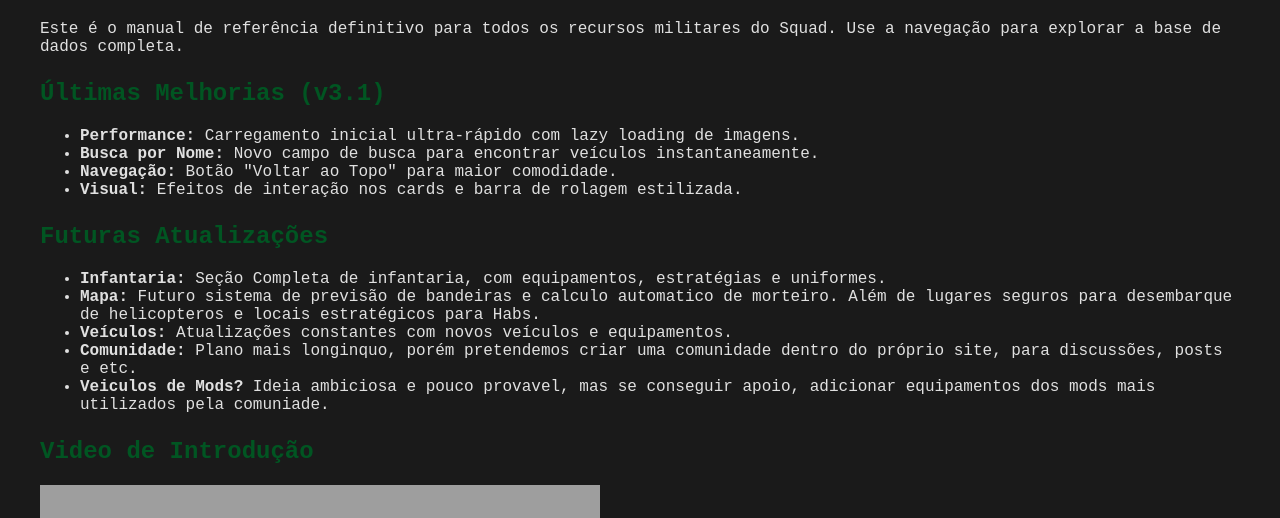
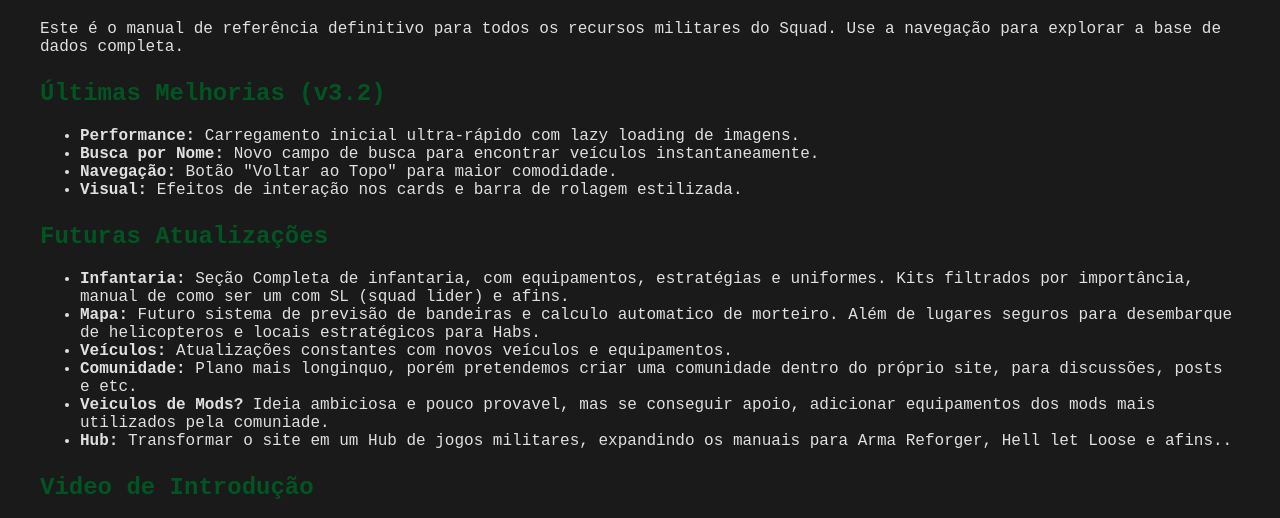
Before and after one commit to Reservieren/Squad, a plain HTML site: page index.html in a window 1280 px wide. Shown: the part 216-734 px from the top of the page. Drawn offline with Linux system fonts and the light colour scheme; grey boxes are pictures that could not be loaded.

Commit message:
Atualizado o título da seção de melhorias para v3.2 e expandido a descrição das futuras atualizações, incluindo novos recursos planejados para o site.

```diff
--- a/index.html
+++ b/index.html
@@ -28,7 +28,7 @@
         <section id="home">
             <h2>Bem-vindo ao Manual Absoluto do Squad</h2>
             <p>Este é o manual de referência definitivo para todos os recursos militares do Squad. Use a navegação para explorar a base de dados completa.</p>
-            <h3>Últimas Melhorias (v3.1)</h3>
+            <h3>Últimas Melhorias (v3.2)</h3>
             <ul>
                 <li><b>Performance:</b> Carregamento inicial ultra-rápido com lazy loading de imagens.</li>
                 <li><b>Busca por Nome:</b> Novo campo de busca para encontrar veículos instantaneamente.</li>
@@ -36,11 +36,12 @@
                 <li><b>Visual:</b> Efeitos de interação nos cards e barra de rolagem estilizada.</li>
             </ul>
             <h3>Futuras Atualizações</h3>
-        <ul>  <li><b>Infantaria:</b> Seção Completa de infantaria, com equipamentos, estratégias e uniformes.</li>
+        <ul>  <li><b>Infantaria:</b> Seção Completa de infantaria, com equipamentos, estratégias e uniformes. Kits filtrados por importância, manual de como ser um com SL (squad lider) e afins.</li>
             <li><b>Mapa:</b> Futuro sistema de previsão de bandeiras e calculo automatico de morteiro. Além de lugares seguros para desembarque de helicopteros e locais estratégicos para Habs.</li>
             <li><b>Veículos:</b> Atualizações constantes com novos veículos e equipamentos.</li>
             <li><b>Comunidade:</b> Plano mais longinquo, porém pretendemos criar uma comunidade dentro do próprio site, para discussões, posts e etc.</li>
             <li><b>Veiculos de Mods?</b> Ideia ambiciosa e pouco provavel, mas se conseguir apoio, adicionar equipamentos dos mods mais utilizados pela comuniade.</li>
+            <li><b>Hub:</b> Transformar o site em um Hub de jogos militares, expandindo os manuais para Arma Reforger, Hell let Loose e afins..</li>
         </ul>
             <h3>Video de Introdução</h3>
             <div class="video">
```
